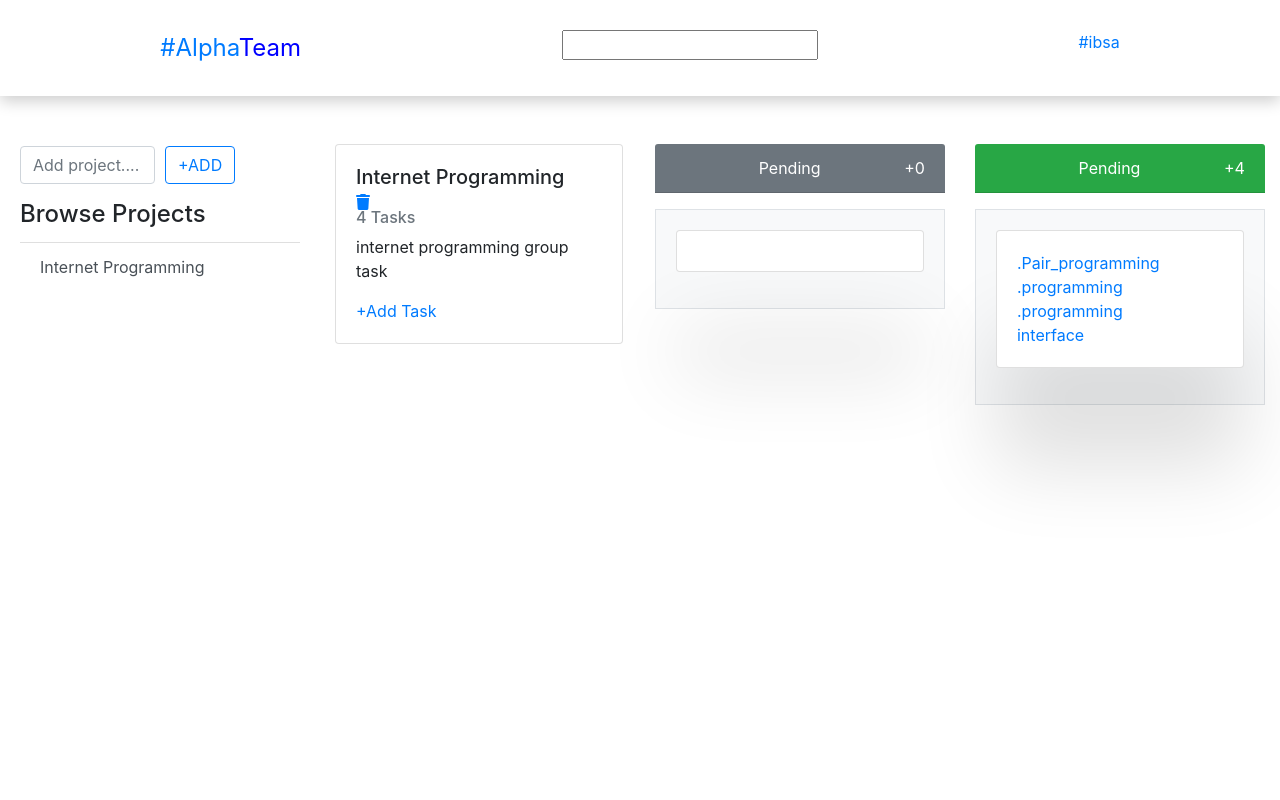
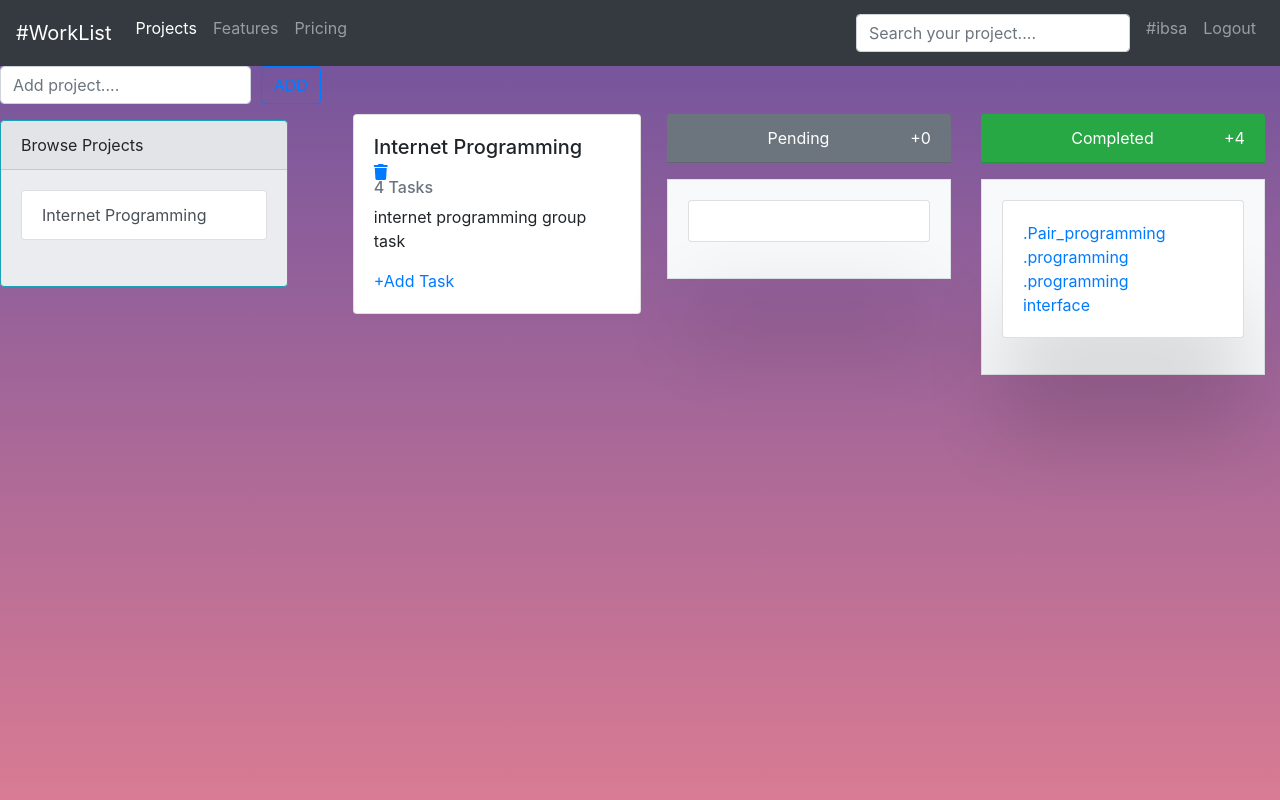
Before and after one commit to ibsa21/Task-Manager, a Django app: page /dashboard/show-projects/ in a window 1280 px wide. Run offline with Django 4.2, Linux system fonts and the light colour scheme; a user stored in the database is signed in; data comes from the database, SQL or seed files in the repository; data that the repository does not hold is empty; parts of the project's set-up code (start-up, migrations or seed data) failed here and were passed over; some libraries are stand-ins or nearby versions.

Commit message:
Feat: Search projects
Added Search form inside navigation template

created search_projects view that allows searching functionalities

Feature Fix: Searching specific tasks

```diff
--- a/TaskManager/Templates/nav_template.html
+++ b/TaskManager/Templates/nav_template.html
@@ -1,6 +1,7 @@
 {% load static %}
 <!DOCTYPE html>
 <html lang="en">
+
 <head>
     {% load livereload_tags %}
     <meta charset="UTF-8">
@@ -8,27 +9,65 @@
     <meta name="viewport" content="width=device-width, initial-scale=1.0">
     <link rel="stylesheet" href="{% static 'CSS/style.css' %}">
     <link rel="stylesheet" href={% static 'CSS/bootstrap.min.css' %}>
-
-    {% block extra_head %}{% endblock %}
+    {% block extra_head %}
+    {% endblock %}
     <title>Task Manager</title>
 
 </head>
+
 <body>
+    <nav class="navbar navbar-expand-lg navbar-dark bg-dark">
+        <a href={% url 'home' %} class="navbar-brand">#Work<span>List</span></a>
 
-    <header>
-        <div class="header">
-            <div class="top-sidebar">
-                <a href={% url  'home' %}>#Alpha<span>Team</span></a>
-            </div>
+        <button class="navbar-toggler" type="button" data-toggle="collapse" data-target="#navbarNavDropdown"
+            aria-controls="navbarNavDropdown" aria-expanded="false" aria-label="Toggle navigation">
+            <span class="navbar-toggler-icon"></span>
+        </button>
 
-            <div class="search">
-                <input type="text">
-            </div>
-            <div class="profile">
-                <a href={% url 'my-profile' %}>#<span>{{request.user}}</span></a>
-            </div>
+        <div class="collapse navbar-collapse" id="navbarNavDropdown">
+            <ul class="navbar-nav">
+                <li class="nav-item active">
+                    <a class="nav-link" href="#">Projects <span class="sr-only">(current)</span></a>
+                </li>
+                <li class="nav-item">
+                    <a class="nav-link" href="#">Features</a>
+                </li>
+                <li class="nav-item">
+                    <a class="nav-link" href="#">Pricing</a>
+                </li>
+                <!-- <li class="nav-item dropdown">
+              <a class="nav-link dropdown-toggle" href="#" id="navbarDropdownMenuLink" data-toggle="dropdown" aria-haspopup="true" aria-expanded="false">
+                Dropdown link
+              </a>
+              <div class="dropdown-menu" aria-labelledby="navbarDropdownMenuLink">
+                <a class="dropdown-item" href="#">Action</a>
+                <a class="dropdown-item" href="#">Another action</a>
+                <a class="dropdown-item" href="#">Something else here</a>
+              </div>
+            </li> -->
+            </ul>
+
         </div>
-    </header>
+
+
+        <div>
+            <form class="form-inline" action={% url 'search-project' %} method="get">
+                <input class="form-control mr-sm-2" type="search" placeholder="Search your project...."
+                    aria-label="Search" name="query">
+            </form>
+        </div>
+
+        <div>
+            <ul class="navbar-nav">
+                <li class="nav-item">
+                    <a class="nav-link" href={% url 'my-profile' %}>#<span>{{request.user}}</span></a>
+                </li>
+                <li class="nav-item">
+                    <a class="nav-link" href={% url 'logout' %}>Logout</a>
+                </li>
+            </ul>
+        </div>
+    </nav>
 
     {% block belowNav %}
     {% endblock %}
--- a/TaskManager/projects/templates/projects/project_page.html
+++ b/TaskManager/projects/templates/projects/project_page.html
@@ -2,8 +2,20 @@
 {% load static %}
 
 {% block extra_head %}
-<!-- <link rel="stylesheet" href="{% static 'CSS/project.css' %}"> -->
 <style>
+    body,
+    html {
+        height: 100%;
+        overflow: hidden;
+    }
+
+    body {
+        width: 100%;
+        height: 100%;
+        position: absolute;
+        background: linear-gradient(to bottom, #6e529d 0%, #d97b93 100%);
+    }
+
     .card-shadow {
         box-shadow:
             0 100px 80px rgba(0, 0, 0, 0.12);
@@ -16,13 +28,6 @@
         justify-content: space-between;
     }
 
-    .sidebar-container {
-        padding: 20px;
-        width: 25%;
-        margin-top: 30px;
-
-    }
-
     .py-5 {
         width: 75%;
     }
@@ -31,6 +36,25 @@
         display: flex;
         margin-top: 5px;
     }
+
+    .list-group {
+        padding: 10px;
+        border-radius: 5px;
+    }
+    ul {
+        list-style: none;
+    }
+    li {
+        margin-bottom: 10px;
+    }
+
+    .card-bg-color {
+        background-color: #ebecf0 !important;
+    }
+    .list-items:hover {
+        background-color: #ebecf0 !important;
+    }
+
 </style>
 <script src="https://kit.fontawesome.com/e9e17d19f6.js" crossorigin="anonymous"></script>
 <link href='https://unpkg.com/boxicons@2.1.2/css/boxicons.min.css' rel='stylesheet'>
@@ -42,6 +66,8 @@
 <script src="https://stackpath.bootstrapcdn.com/bootstrap/4.2.1/js/bootstrap.min.js"
     integrity="sha384-B0UglyR+jN6CkvvICOB2joaf5I4l3gm9GU6Hc1og6Ls7i6U/mkkaduKaBhlAXv9k"
     crossorigin="anonymous"></script>
+<link rel="stylesheet" href={% static 'CSS/bg.css' %}>
+
 {% endblock %}
 
 {% block belowNav %}
@@ -54,13 +80,13 @@
             <form action={% url 'create-pp' %} method="POST">
                 {% csrf_token %}
                 <div class="form-row">
-                    <div class="form-group col-md-6">
+                    <div class="form-group col-md-9">
                         <input type="text" id="id_project_name" maxlength="20" name="project_name" required=""
                             placeholder="Add project...." class="form-control">
                     </div>
-                    <div class="form-group col-md-6">
+                    <div class="form-group col-md-1">
                         <a href="#create_project" class="btn btn-outline-primary" data-toggle="modal"
-                            data-target="#create_project">+ADD</a>
+                            data-target="#create_project">ADD</a>
 
                         <div class="modal fade" id="create_project" tabindex="-1" role="dialog"
                             aria-labelledby="exampleModalCenterTitle" aria-hidden="true">
@@ -88,22 +114,23 @@
                     </div>
                 </div>
             </form>
-            <h4>Browse Projects</h4>
         </div>
 
-        <!-- Start browsing projects -->
-        <div class="list-group list-group-flush">
-
+        <div class="card border-info mb-3 card-bg-color" style="max-width: 18rem;">
+            <div class="card-header">Browse Projects</div>
+            <ul class="card-body text-info">
                 {% for project in personalProjects %}
-            <div class="project-link">
+                <!-- <ul class="project-link"> -->
+                    <li class="list-items">
                         <a href={% url 'view-pp' project.id %}
                         class="list-group-item list-group-item-action d-flex justify-content-between align-items-center ">
                         {{project.project_name}}
                     </a>
+                    </li>
+                <!-- </ul> -->
+                {% endfor %}
+            </ul>
           </div>
-            {% endfor %}
-        </div>
-        <!-- End of browsing projects list -->
     </div>
     <!-- End of sidebar -->
 
@@ -147,8 +174,7 @@
                             <h6 class="card-subtitle mb-2 text-muted">{{default.count}} Tasks </h6>
                             <p class="card-text">{{default.project_description}}</p>
 
-                            <a href="#createTask{{task.id}}" data-toggle="modal"
-                                data-target="#createTask{{task.id}}">
+                            <a href="#createTask{{task.id}}" data-toggle="modal" data-target="#createTask{{task.id}}">
                                 +Add Task
                             </a>
                             <div class="modal fade" id="createTask{{task.id}}" tabindex="-1" role="dialog"
@@ -193,6 +219,10 @@
                                 </div>
                             </div>
                         </div>
+                    </div>
+                    {% else %}
+                    <div class="message-wrapper">
+                        <p>No project</p>
                     </div>
                     {% endif %}
                     <!-- End of Add Tsk Modal -->
@@ -261,7 +291,7 @@
                 <div class="col-md-4">
 
                     <div class="card-header text-center text-white  bg-success mb-3">
-                        Pending
+                        Completed
                         <span style="float: right;">+{{count_completed}}</span>
                     </div>
                     <div class="card-body bg-light mb-3 border">
--- a/TaskManager/projects/views.py
+++ b/TaskManager/projects/views.py
@@ -31,6 +31,7 @@ def project_view(request):
 
 #get default project for showing
 def get_default_context(pk):
+
         filter_one = Q(project = pk)
         filter_two = Q(is_completed = False)
         filter_three = Q(is_completed = True)
@@ -165,12 +166,38 @@ def delete_personalTask(request, pk):
 @login_required(login_url='login')
 def mark_completed(request, pk):
     task = PersonalTask.objects.get(id = pk)
+    project = PersonalProjects.objects.get(id = task.project.id)
 
     if request.method == "POST":
         task.is_completed = True
         task.save()
 
-    return render(request, 'projects/project_page.html')
+        # return redirect('show-pp')
+
+    return render(request, 'projects/project_page.html', get_default_context(project.id))
+
+
+#search project functionality
+@login_required(login_url='login')
+
+def search_projects(request):
+    query = request.GET.get('query') if request.GET.get('query') is not None else ''
+
+    try:
+        context = {}
+        project = PersonalProjects.objects.get(Q(project_name__icontains = query))
+
+        if project.created_by == request.user:
+            context = get_default_context(project.id)
+
+        return render(request, 'projects/project_page.html', context)
+
+    except Exception as e:
+        return render(request, 'projects/project_page.html', {})
+
+
+
+
 
 @login_required(login_url='login')
 def show_task_detail(request, pk):
```
Also changed, not shown: TaskManager/projects/migrations/0002_groupproject.py (added). Lines whose indentation alone changed are shown as unchanged.
